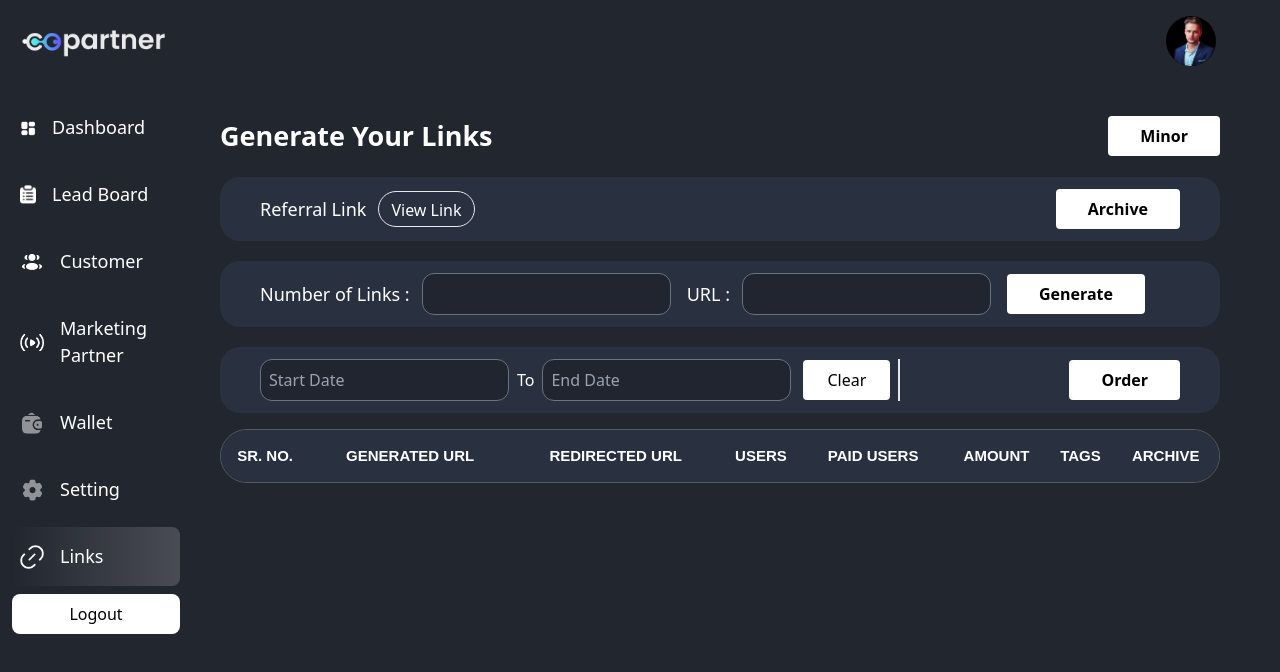
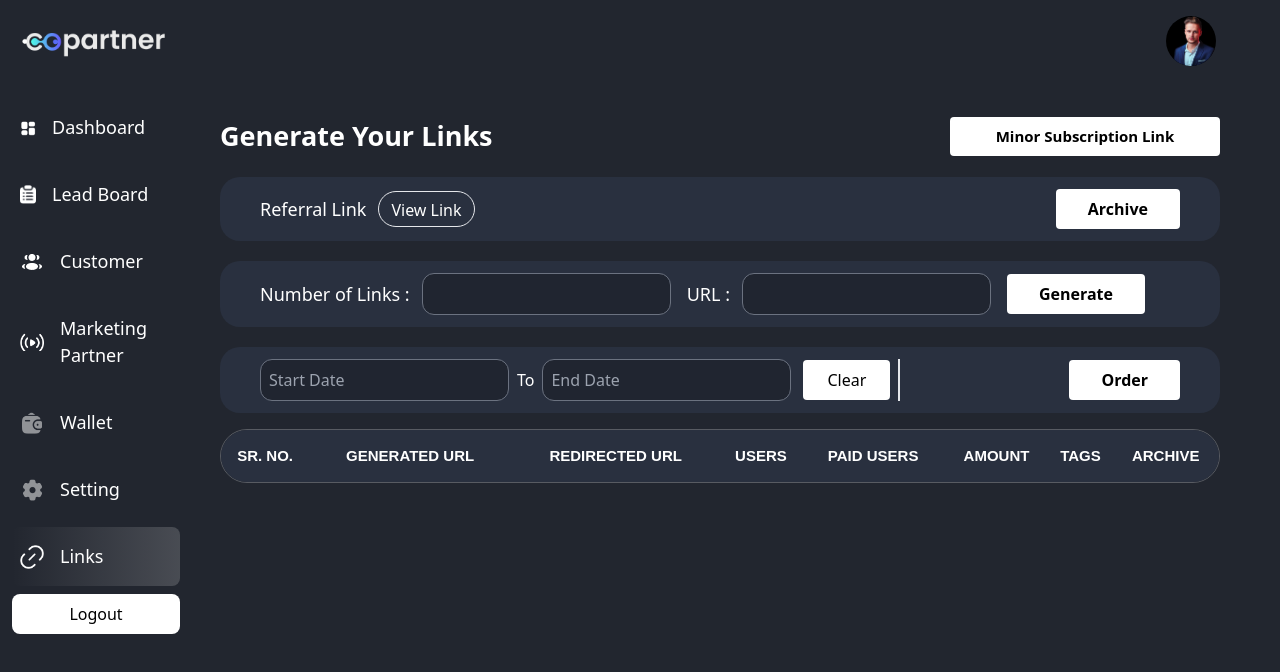
Before and after one commit to eesheesingh/ap-dashboard-copartner-ui, a React (Create React App) app: page /generate-your-links in a window 1280 px wide. Shown: the top 672 px of the page. Built offline with nearby package versions, Linux system fonts and the light colour scheme; sample sign-in values are in the browser's storage.

Commit message:
UI change in Minor BUtton Section In Link

```diff
--- a/src/components/Link/Link.jsx
+++ b/src/components/Link/Link.jsx
@@ -360,10 +360,10 @@ const Link = () => {
               {isSpecialUser ? 'Links Listings' : 'Generate Your Links'}
             </h2>
             <div className='flex justify-center items-center'>
-              <button className="p-2 px-8 transitions-all duration-300 rounded bg-[#fff] hover:bg-[#000] hover:text-[#fff] text-[#000] font-semibold focus:outline-none focus:text-[#fff] focus:bg-[#000]"
+              <button className="p-2 px-8 xl:w-[250px] text-[20px] md:text-[15px] md:w-[260px] w-full lg:w-[270px] transitions-all duration-300 rounded bg-[#fff] hover:bg-[#000] hover:text-[#fff] text-[#000] font-semibold focus:outline-none focus:text-[#fff] focus:bg-[#000]"
                 onClick={handleOpenMinorModal}
               >
-                Minor
+                Minor Subscription Link
               </button>
             </div>
           </div>
--- a/src/components/Link/MinorSub.jsx
+++ b/src/components/Link/MinorSub.jsx
@@ -59,7 +59,7 @@ const MinorSub = ({ onClose }) => {
           <img src={close} alt="Close" className="w-8 h-8" />
         </button>
         <div className="text-center mb-6">
-          <h2 className="text-3xl font-semibold">Minor Sub</h2>
+          <h2 className="text-3xl font-semibold">Micro Subscriptions</h2>
         </div>
 
         <div className="overflow-x-auto rounded-lg border border-gray-700 max-h-96 overflow-y-auto">
@@ -102,7 +102,7 @@ const MinorSub = ({ onClose }) => {
                     ₹ {sub.amount}
                   </td>
                   <td className="px-6 py-4 whitespace-nowrap text-sm text-gray-300 text-center">
-                    {sub.durationMonth} Months
+                    {sub.durationMonth} Days
                   </td>
                   <td className="px-6 py-4 whitespace-nowrap text-sm text-gray-300 text-center">
                     <img
```
